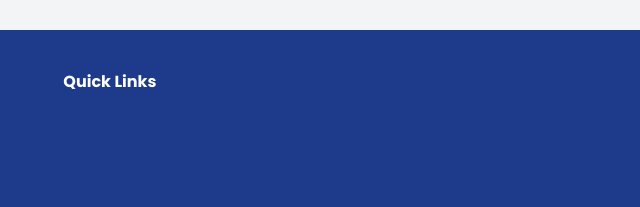
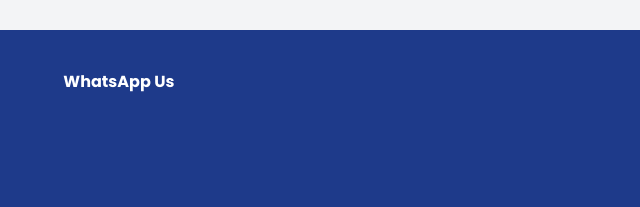
Before and after one commit to hassanal100/AdsPush, a plain HTML site: page index.html in a window 1280 px wide. Shown: the part 4947-5154 px from the top of the page, 382-1022 px from the left. Drawn offline with nearby package versions, Linux system fonts and the light colour scheme.

Commit message:
Update index.html

```diff
--- a/index.html
+++ b/index.html
@@ -387,6 +387,6 @@
         <p class="text-sm text-gray-300">We’re a creative digital agency helping businesses grow through modern marketing, smart data, and great design.</p>
       </div>
       <div>
-        <h4 class="font-bold mb-3">Quick Links</h4>
+        <h4 class="font-bold mb-3">WhatsApp Us</h4>
         <ul class="space-y-2 text-sm">
           <li><a href="#home" class="hover:underline"
```
